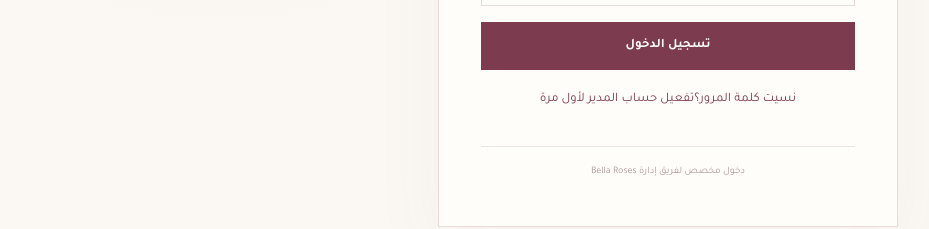
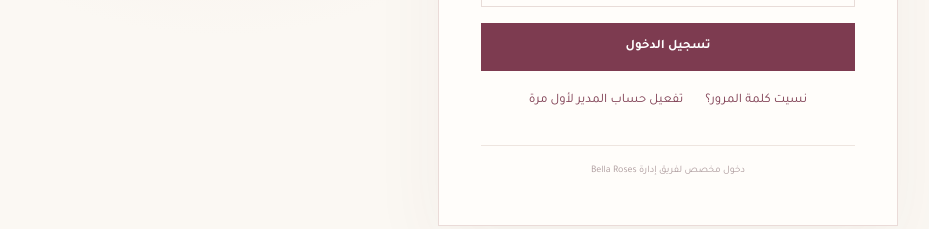
Before and after one commit to bade395/Bella-Roses, a Next.js app: page /admin/login in a window 1280 px wide. Shown: the part 488-717 px from the top of the page, without its empty margins (141-1070 px from the left). Built offline with nearby package versions, Linux system fonts and the light colour scheme; no server answers; a web font is replaced by a local one.

Commit message:
Style admin account setup links

```diff
--- a/src/app/globals.css
+++ b/src/app/globals.css
@@ -200,3 +200,5 @@ a { color: inherit; text-decoration: none; }
 .admin-coming-soon h2{color:#5c444b;font-size:23px;font-weight:500}
 .admin-coming-soon p{color:#9a888b;font-size:14px}
 @media(max-width:520px){.admin-auth-card{padding:36px 22px}.admin-auth-card h1,.admin-dashboard-content h1{font-size:27px}.admin-dashboard-header{height:72px;padding:0 18px}}
+
+.admin-auth-links{display:flex;justify-content:center;gap:22px;flex-wrap:wrap}.admin-auth-links .admin-auth-subtle{margin-top:20px}
```
